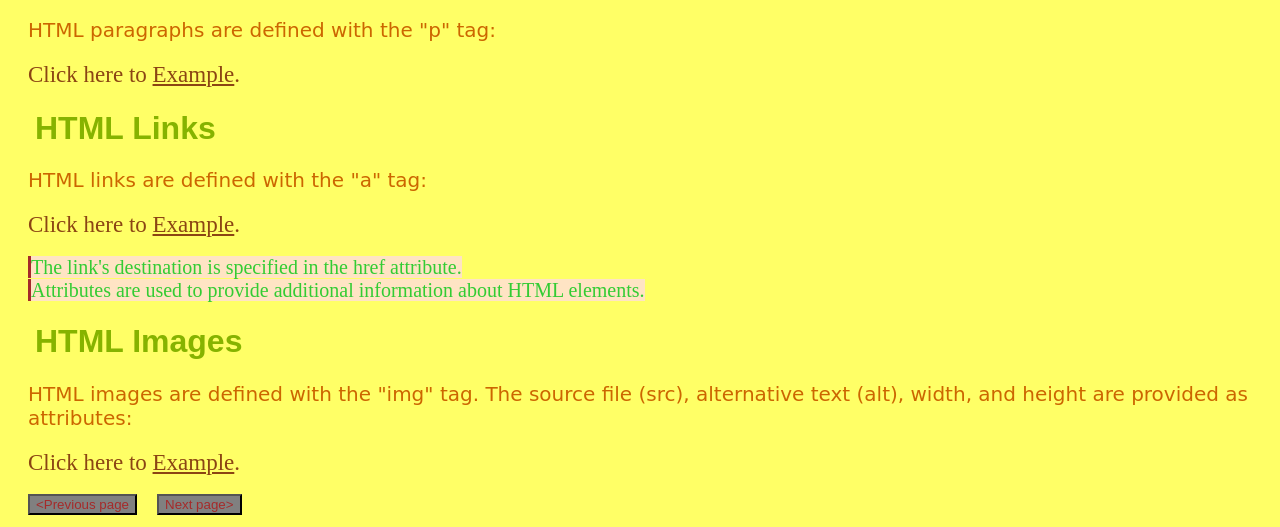
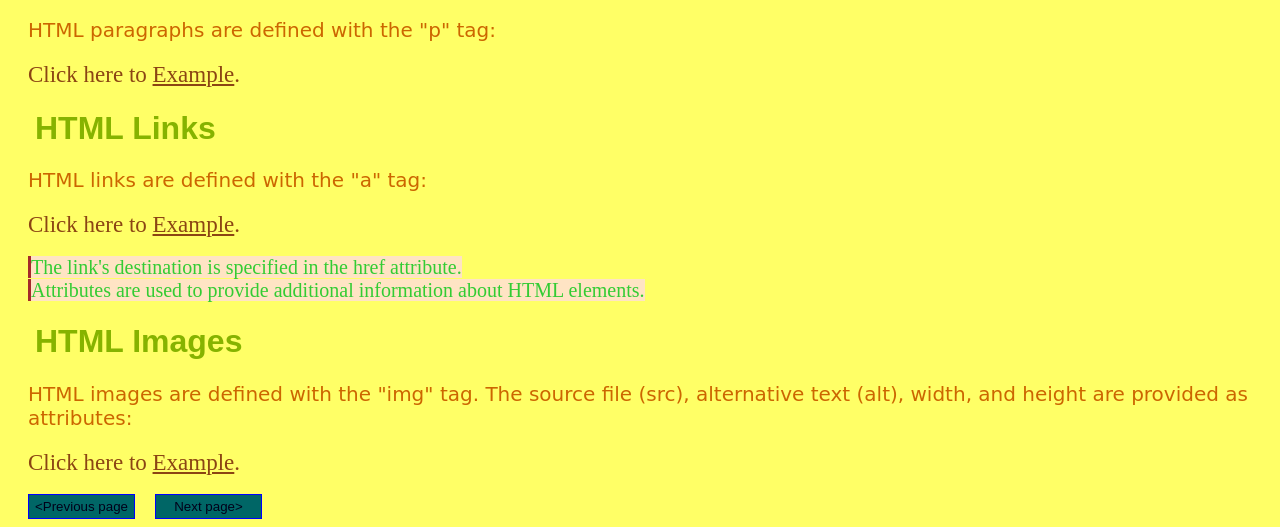
Before and after one commit to narcislazar/HTML-Basic, a plain HTML site: page index.html in a window 1280 px wide. Shown: the part 652-1179 px from the top of the page. Drawn offline with Linux system fonts and the light colour scheme.

Commit message:
Update style.css

```diff
--- a/style.css
+++ b/style.css
@@ -33,9 +33,12 @@ p1{
     background-color:bisque;
 }
 input{
-    color:brown;
-    background-color:grey;
+    color:#00001a;
+    background-color:#006666;
     margin-left:20px;
-    text-align:center;
     cursor:pointer;
+    width:107px;
+    height:25px;
+    cursor:pointer;
+    border:1px groove blue;
 }
```
